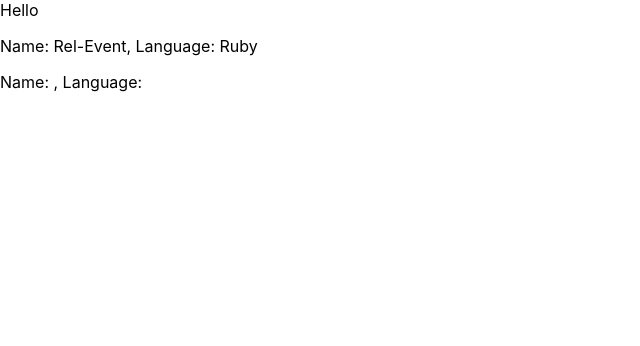
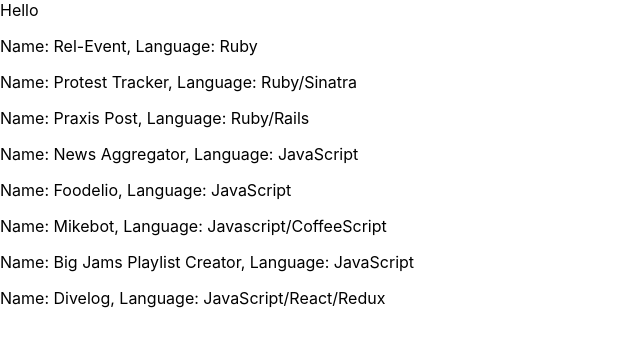
Before and after one commit to MikeShahin/portfolio, a React (Create React App) app: page / in a window 1280 px wide. Shown: the top 346 px of the page, without its empty margins (0-640 px from the left). Built offline with nearby package versions, Linux system fonts and the light colour scheme.

Commit message:
added all my projects to data array

```diff
--- a/src/projects.js
+++ b/src/projects.js
@@ -1,14 +1,60 @@
 const projects = [
     { name: "Rel-Event",
     language: "Ruby",
-    description: "A command line app that fetches events from an API based on the users preferences",
+    description: "A CLI app allows users to use keywords to search for any type of event they can imagine. The program takes a keyword (like concert, art, food, or even moms)and a location (can be a city, state, zip, country, etc) and presents the user with a list of events showing the title, time/date, and location.",
+    github: "https://github.com/MikeShahin/REL-Event",
     picture: "url",
     video: "url" },
-    { name: "",
-    language: "",
-    description: "",
+
+    { name: "Protest Tracker",
+    language: "Ruby/Sinatra",
+    description: "Protest trackers allows people to see protest events globally. Users who sign up for an account may also create new protest events. It uses Sinatara with Active Record to create a database used to persist data. The user can also edit or delete their own protest event while the program blocks users from editing or deleting events posted by others.",
+    github: "https://github.com/MikeShahin/ProtestTracker",
+    picture: "https://camo.githubusercontent.com/ff7f701ee506dd53522e7a355c5c48986ca08877ab73aec43c2a862f8800af0c/68747470733a2f2f692e696d6775722e636f6d2f5367346e6e63582e6a7067",
+    video: "https://www.youtube.com/watch?v=TvqgZyzq9NM" },
+
+    { name: "Praxis Post",
+    language: "Ruby/Rails",
+    description: "Praxis Post is a Reddit clone that allows people to create posts in different communities and comment on them. Users can sign up for an account locally or through facebook using OmniAuth. It uses Rails version 5 and Active Record to create a database used to persist data. The user can also edit or delete their own posts, add comments to others posts, and create new communities.",
+    github: "https://github.com/MikeShahin/PraxisPost",
     picture: "",
-    video: "" }
+    video: "https://youtu.be/CmeLDXopg6Q" },
+
+    { name: "News Aggregator",
+    language: "JavaScript",
+    description: "This is a project I did following a General Assembly class on JavaScript. It pulls news articles from a variety of API sources and shows them to the user.",
+    github: "https://github.com/MikeShahin/News-aggregator-project/blob/master/README.md",
+    picture: "",
+    video: "" },
+
+    { name: "Foodelio",
+    language: "JavaScript",
+    description: "A webapp I created after my intro to Javascript course at General Assembly. It allows the user to search for any recipe by typing a search word and filtering for diet (vegan or vegetarian) and type of cuisine (e.g. Italian, Chinese, French, etc.). It will return a grid of recipes that match your search with a recipe title, picture, estimated time, and yield. Clicking on the respective recipe will take you to the website with the actual published recipe. It is built with Javascript/jquery and hosted with Google Firebase at https://foodelio.web.app/",
+    github: "https://github.com/MikeShahin/Foodelio/tree/master/public",
+    picture: "https://raw.githubusercontent.com/MikeShahin/Foodelio/master/public/images/readme.png",
+    video: "" },
+
+    { name: "Mikebot",
+    language: "Javascript/CoffeeScript",
+    description: "This project was to create a bot for slack. I created it so that users can get music suggestions, play games, and ask it simple math problems",
+    github: "https://github.com/MikeShahin/Mikebot",
+    picture: "",
+    video: "" },
+
+    { name: "Big Jams Playlist Creator",
+    language: "JavaScript",
+    description: "My JavaScript project for Flatiron School, utilizes JavaScript for the front end with a Rails API to persist data on the back end. Big Jams lets users search for songs to create new playlists and browse playlists other users have created. The user can search for songs using artist and/or album keyword searches, the search uses Deezer's api to find songs.",
+    github: "https://github.com/MikeShahin/playlisterFrontEnd",
+    picture: "",
+    video: "https://youtu.be/oCB497CcnPE" },
+
+    { name: "Divelog",
+    language: "JavaScript/React/Redux",
+    description: "Dive Log allows users to create an account then log all of their SCUBA dives. The users dashboard lets users see all the dives they have logged and the All Dives page allows user to see all the dives currently logged on the site by all users. It was created using a React/Redux frontend with a Rails API to persist user and dive data.",
+    github: "https://github.com/MikeShahin/divelog_frontend",
+    picture: "",
+    video: "https://youtu.be/y-Uf2vPaPmM" },
+
 ]
 
 export default projects
```
